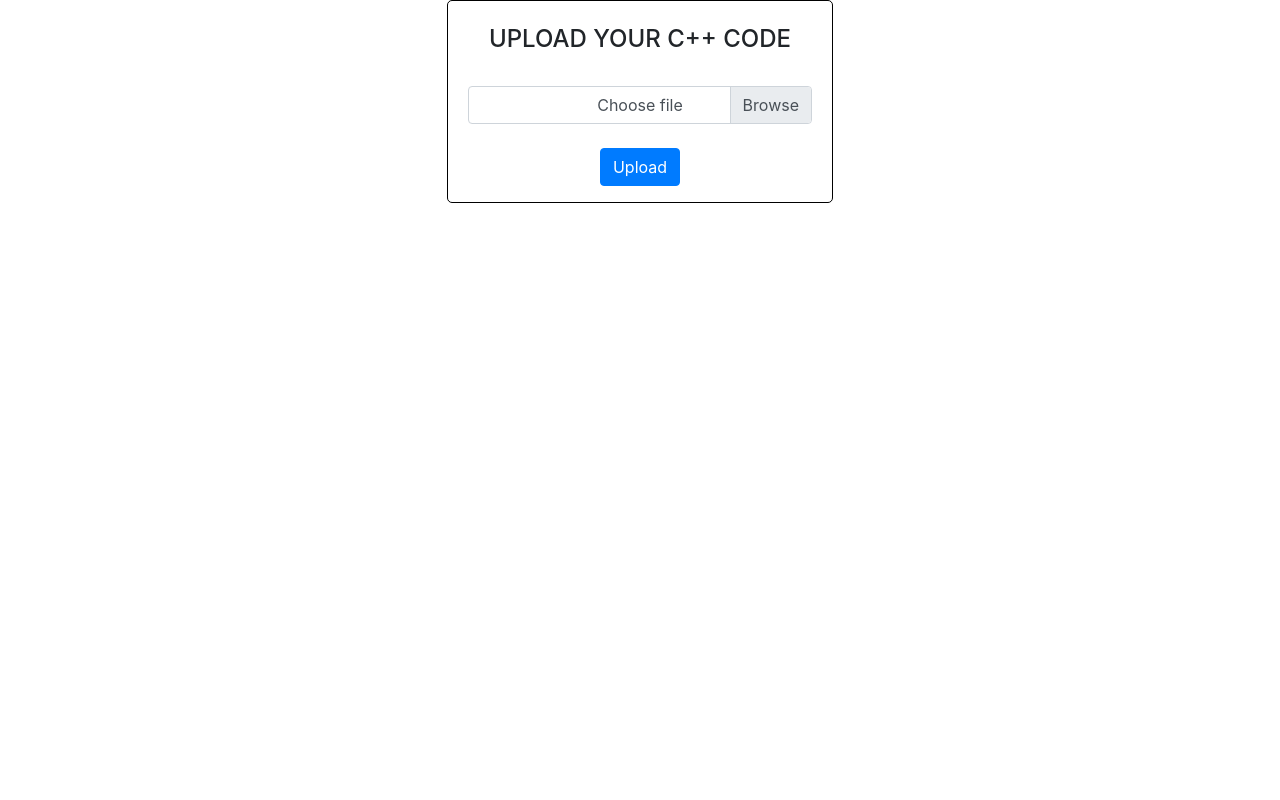
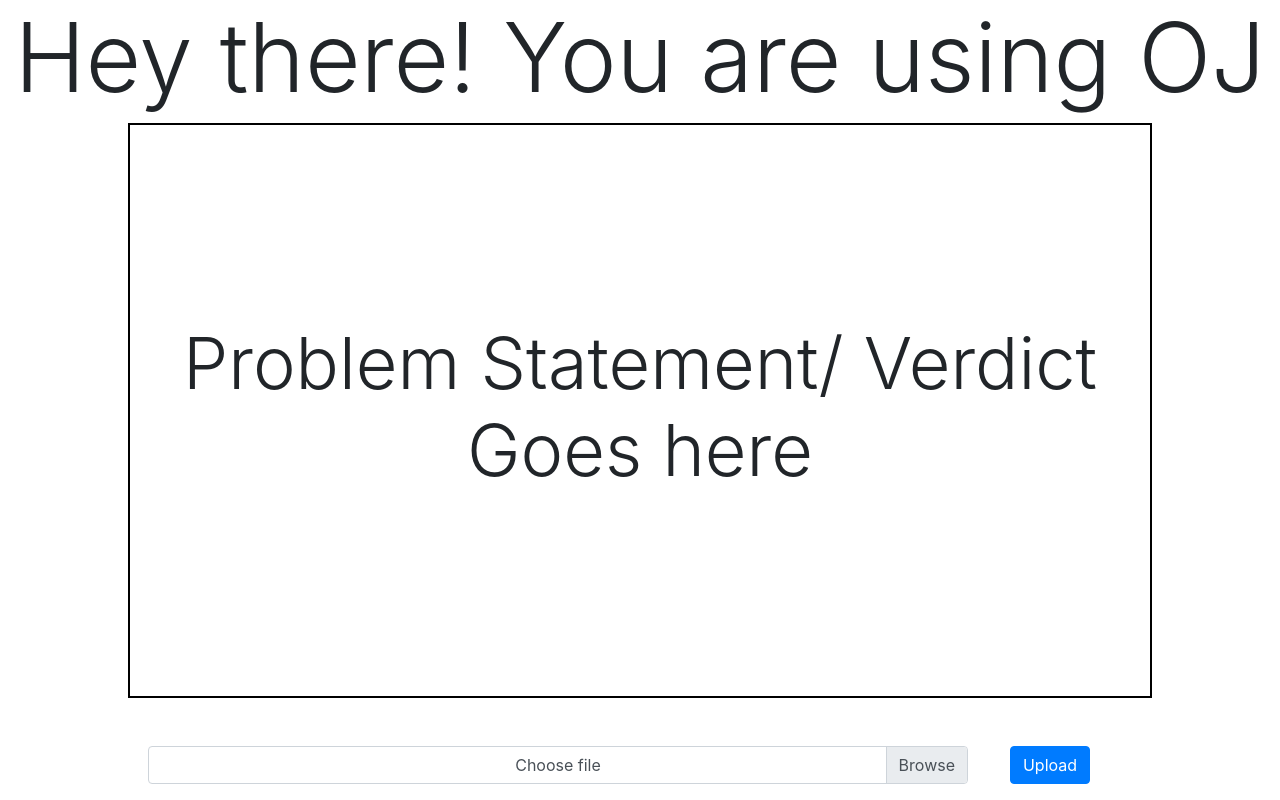
Before and after one commit to vishalagrawal22/valar, a Django app: page / in a window 1280 px wide. Run offline with Django 3.2, Linux system fonts and the light colour scheme; some libraries are stand-ins or nearby versions.

Commit message:
Set basic frontend-structure

```diff
--- a/OJ/static/CSS/OJ/custom.css
+++ b/OJ/static/CSS/OJ/custom.css
@@ -1,14 +1,34 @@
-#form-section
-{
-    display: flex; justify-content: center;
+* {
+  text-align: center;
+}
+#form-section {
+  display: flex;
+  justify-content: center;
 }
 
-form
-{
-    text-align: center;
-    border:1px solid black;
-    border-radius:5px;
-    padding-left:20px;
-    padding-right:20px;
-    display:inline-block;
+form {
+  text-align: center;
+  border-radius: 5px;
+  padding-left: 20px;
+  padding-right: 20px;
+  display: inline-block;
+  width: 80vw;
 }
+
+#question-verdict {
+  height: 600px;
+  width: 80%;
+  border: 2px solid black;
+  margin: 0;
+  display: flex;
+  justify-content: center;
+  flex-direction: column;
+}
+
+.flex-container{
+    display: flex;
+    height: 100vh;
+    flex-direction: column;
+    justify-content: space-around;
+    align-items: center;
+}
--- a/OJ/templates/OJ/index.html
+++ b/OJ/templates/OJ/index.html
@@ -13,22 +13,29 @@
         <script src="https://stackpath.bootstrapcdn.com/bootstrap/4.4.1/js/bootstrap.min.js" integrity="sha384-wfSDF2E50Y2D1uUdj0O3uMBJnjuUD4Ih7YwaYd1iqfktj0Uod8GCExl3Og8ifwB6" crossorigin="anonymous"></script>
     </head>
     <body>
-
-        <section id="form-section">
+        <div class="flex-container">
+            <h1 class="display-1">Hey there! You are using OJ</h1>
+            <div id="question-verdict">
+                <h1 class="display-3">Problem Statement/ Verdict Goes here</h1>
+            </div>
+            <section id="form-section" class="container-large">
                 <form method = 'post' enctype="multipart/form-data">
                     {% csrf_token %}
                     <br>
                     <div class="form-group">
-                    <p class = "h4">UPLOAD YOUR C++ CODE</p>
                         <br>
-                    <div class="custom-file">
+                        <div class="custom-file ">
+                            <div class="container">
+                                <div class="row">
+                                    <div class="col-10">
                                         <input type="file" class="custom-file-input" id="inputGroupFile02" name = "document">
                                         <label class="custom-file-label" for="inputGroupFile02">Choose file</label>
                                     </div>
-                    <br>
-                    <br>
-                    <div>
+                                    <div class="col-2">
                                         <button class="btn btn-primary">Upload</button>
+                                    </div>
+                                </div>
+                            </div>
                         </div>
                     </div>
                     <script>
@@ -39,6 +46,8 @@
                     </script>
                 </form>
             </section>
+        </div>
+
 
     </body>
 </html>
```
Lines whose indentation alone changed are shown as unchanged.
